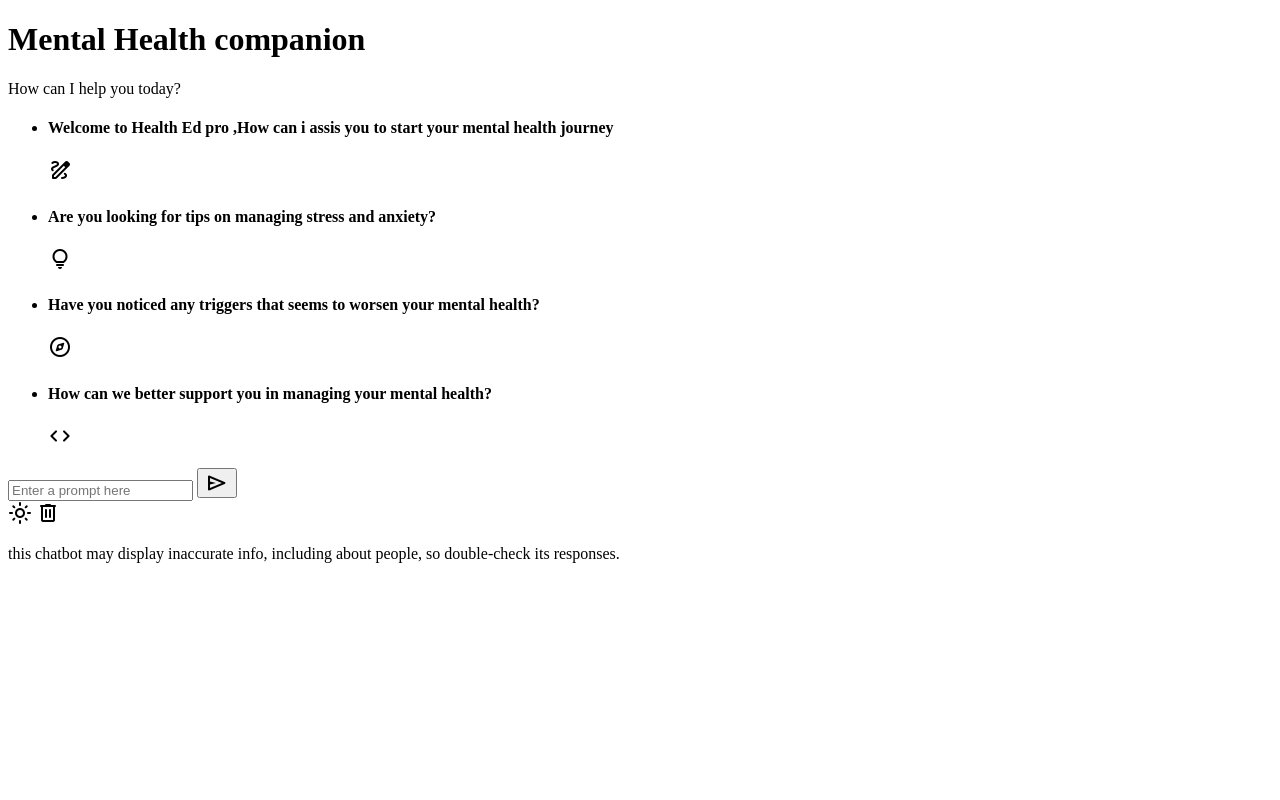
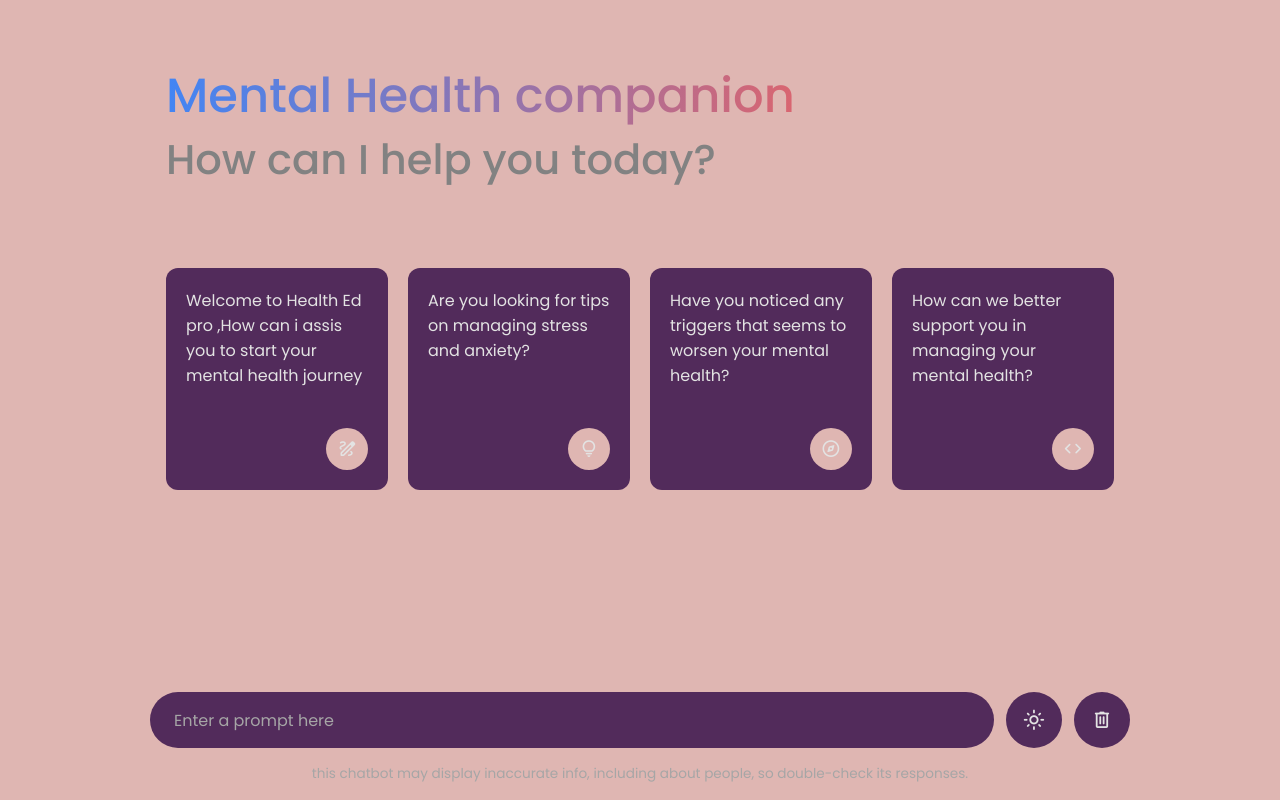
Before and after one commit to HackCBS7GlitchHunters/Health_Ed_Pro, a plain HTML site: page chatbot.html in a window 1280 px wide. Drawn offline with nearby package versions, Linux system fonts and the light colour scheme.

Commit message:
Update chatbot.html

```diff
--- a/chatbot.html
+++ b/chatbot.html
@@ -6,7 +6,7 @@
 <title>Health-Ed-Pro Chatbot</title>
 <!-- Linking Google Fonts For Icons -->
 <link rel="stylesheet" href="https://fonts.googleapis.com/css2?family=Material+Symbols+Rounded:opsz,wght,FILL,GRAD@24,400,0,0" />
-<link rel="stylesheet" href="Assets/css/style.css">
+<link rel="stylesheet" href="Assets/css/chatbot.css">
 </head>
 <body>
 <header class="header">
```
